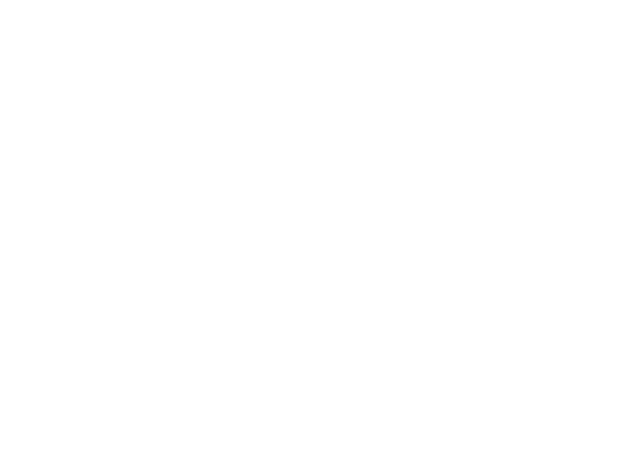
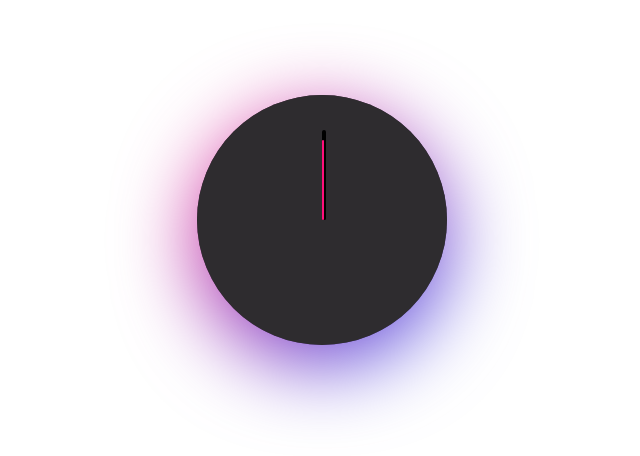
Before and after one commit to arjunjayakumar/clock-widget, an Angular app: page / in a window 1280 px wide. Shown: the part 180-636 px from the top of the page, without its empty margins (318-958 px from the left). Built offline with nearby package versions, Linux system fonts and the light colour scheme.

Commit message:
Add styles

```diff
--- a/src/app/clock-widget/clock-widget.component.html
+++ b/src/app/clock-widget/clock-widget.component.html
@@ -1,7 +1,9 @@
-<div class="clock">
-  <div class="hands">
-    <div class="hour"></div>
-    <div class="minute"></div>
-    <div class="second"></div>
+<div class="clock-container">
+  <div class="clock">
+    <div class="hands">
+      <div class="hour"></div>
+      <div class="minute"></div>
+      <div class="second"></div>
+    </div>
   </div>
 </div>
--- a/src/app/clock-widget/clock-widget.component.scss
+++ b/src/app/clock-widget/clock-widget.component.scss
@@ -0,0 +1,112 @@
+.clock-container {
+  background: #f3f3f3;
+  margin: 0;
+  padding: 0;
+  width: 100%;
+  height: 100%;
+
+  .clock {
+    position: absolute;
+    top: 50%;
+    left: 50%;
+    transform: translate(-50%, -50%);
+    background: #2e2c2f;
+    width: 15.625rem;
+    height: 15.625rem;
+    border-radius: 50%;
+
+    .hands {
+      position: relative;
+      top: 50%;
+      left: 50%;
+      height: 100%;
+      width: 100%;
+
+      .hour,
+      .minute,
+      .second {
+        position: absolute;
+        left: 0;
+        bottom: 0;
+        right: 0;
+        transform: rotate(0deg);
+        transform-origin: bottom-center;
+        width: 0.25rem;
+        border-radius: 0.125rem;
+      }
+
+      .hour {
+        background: black;
+        height: 3.125rem;
+        top: -20%;
+      }
+
+      .minute {
+        background: black;
+        height: 5.625rem;
+        top: -36%;
+      }
+
+      .second {
+        background: #ff0f7b;
+        width: 0.125rem;
+        height: 5rem;
+        top: -32%;
+      }
+    }
+  }
+}
+
+.clock {
+  &::before {
+    content: "";
+    z-index: -1;
+    position: absolute;
+    top: 0;
+    right: 0;
+    bottom: 0;
+    left: 0;
+    background: linear-gradient(-45deg, #295df8 0%, #ff0f7b 100%);
+    transform: translate3d(0rem, 1.25rem, 0) scale(1.2);
+    filter: blur(2.5rem);
+    opacity: var(0.8);
+    transition: opacity 0.3s;
+    border-radius: inherit;
+    -webkit-animation: blobby 5s infinite ease;
+    animation: blobby 5s infinite ease;
+  }
+
+  &::after {
+    content: "";
+    z-index: -1;
+    position: absolute;
+    top: 0;
+    right: 0;
+    bottom: 0;
+    left: 0;
+    background: inherit;
+    border-radius: inherit;
+  }
+}
+
+@keyframes blobby {
+  0% {
+    transform: translate3d(0rem, 1.25rem, 0) scale(1.2);
+  }
+
+  20% {
+    transform: translate3d(0rem, 0.625rem, 0) scale(0.9) rotate(20deg);
+  }
+
+  50% {
+    transform: translate3d(0rem, 1.25rem, 0) scale(1) rotate(0deg);
+  }
+
+  70% {
+    transform: translate3d(0rem, 0.625rem, 0) scale(1.4) rotate(20deg);
+  }
+
+  0% {
+    transform: translate3d(0rem, 1.25rem, 0) scale(1.2);
+  }
+}
```
